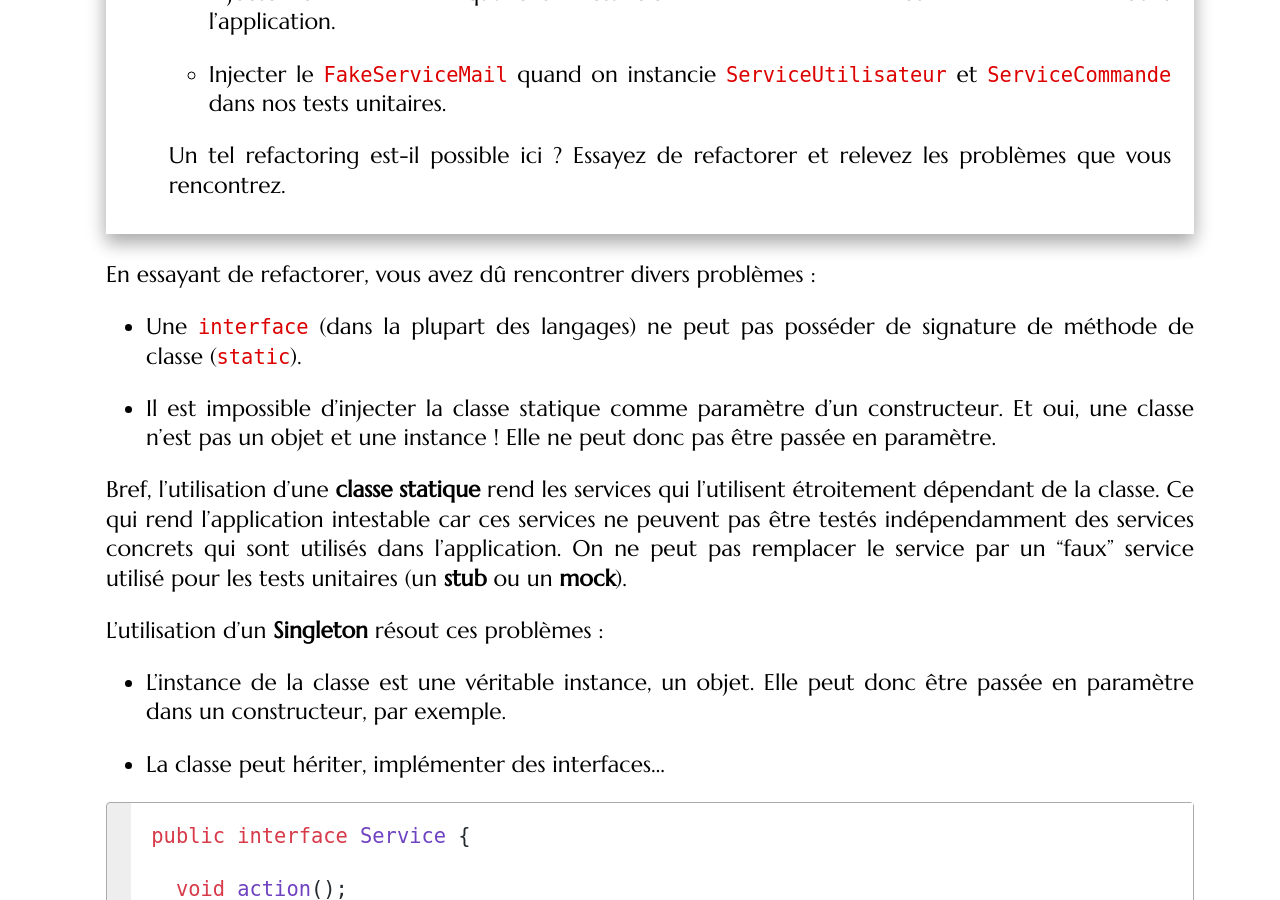
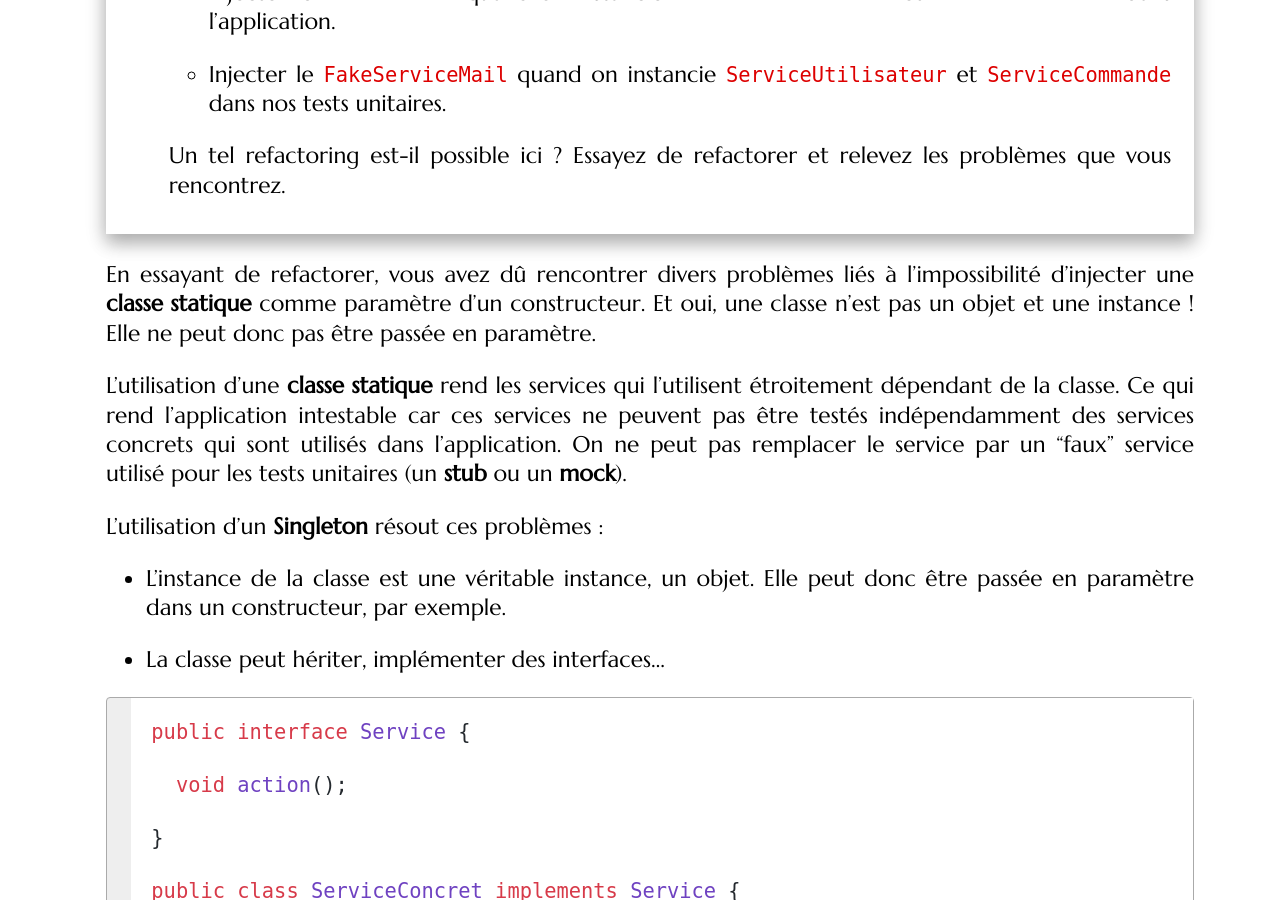
Before and after one commit to mgasquet/R304-QualiteDeveloppement, a Jekyll site: the page built from tutorials/tutorial4.md, in a window 1280 px wide and 900 px high, scrolled down 10955 px. Built offline with Jekyll 4.4.1, drawn with Linux system fonts in a browser that asks for light colours; some web fonts are replaced.

Commit message:
correction remarque méthodes statiques dans l'interface

```diff
--- a/tutorials/tutorial4.md
+++ b/tutorials/tutorial4.md
@@ -314,13 +314,12 @@ Si cette méthode pourrait paraître plus "facile" à mettre en place et à util
 
 </div>
 
-En essayant de refactorer, vous avez dû rencontrer divers problèmes :
-
-* Une `interface` (dans la plupart des langages) ne peut pas posséder de signature de méthode de classe (`static`).
-
-* Il est impossible d'injecter la classe statique comme paramètre d'un constructeur. Et oui, une classe n'est pas un objet et une instance ! Elle ne peut donc pas être passée en paramètre.
-
-Bref, l'utilisation d'une **classe statique** rend les services qui l'utilisent étroitement dépendant de la classe. Ce qui rend l'application intestable car ces services ne peuvent pas être testés indépendamment des services concrets qui sont utilisés dans l'application. On ne peut pas remplacer le service par un "faux" service utilisé pour les tests unitaires (un **stub** ou un **mock**).
+En essayant de refactorer, vous avez dû rencontrer divers problèmes liés à l'impossibilité d'injecter une **classe statique**  comme paramètre d'un constructeur. Et oui, une classe n'est pas un objet et une instance ! Elle ne peut donc pas être passée en paramètre.
+
+<!-- * Une `interface` (dans la plupart des langages) ne peut pas posséder de signature de méthode de classe (`static`). -->
+
+
+L'utilisation d'une **classe statique** rend les services qui l'utilisent étroitement dépendant de la classe. Ce qui rend l'application intestable car ces services ne peuvent pas être testés indépendamment des services concrets qui sont utilisés dans l'application. On ne peut pas remplacer le service par un "faux" service utilisé pour les tests unitaires (un **stub** ou un **mock**).
 
 L'utilisation d'un **Singleton** résout ces problèmes :
 
```
